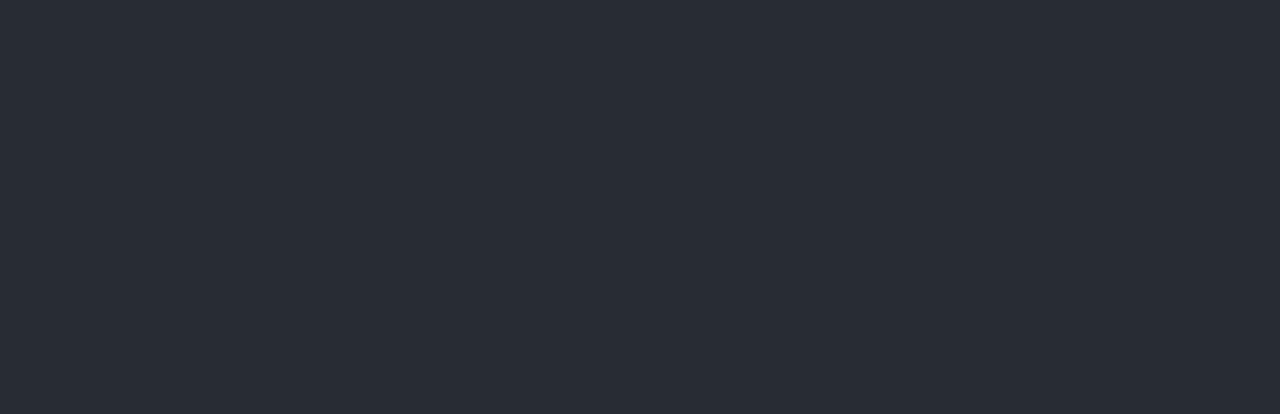
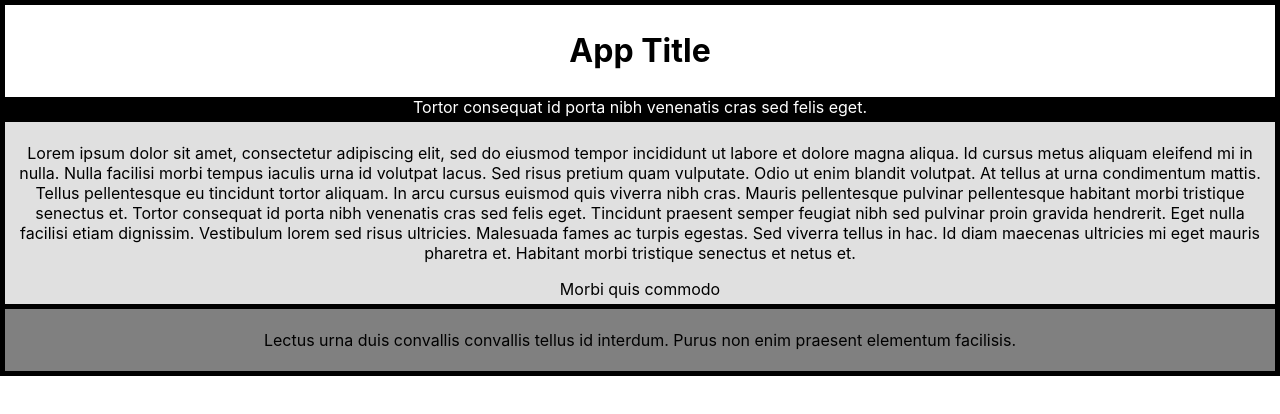
Before and after one commit to Lmcmaaser/my-garden-v1, a React (Create React App) app: page / in a window 1280 px wide. Shown: the top 414 px of the page. Built offline with nearby package versions, Linux system fonts and the light colour scheme.

Commit message:
home page wireframe

```diff
--- a/src/App.css
+++ b/src/App.css
@@ -1,38 +1,34 @@
 .App {
-  text-align: center;
+    text-align: center;
+    background-color: black;
+    padding: 5px;
 }
 
-.App-logo {
-  height: 40vmin;
-  pointer-events: none;
+header {
+    background-color: white;
+    text-align: center;
+    padding: 5px;
 }
 
-@media (prefers-reduced-motion: no-preference) {
-  .App-logo {
-    animation: App-logo-spin infinite 20s linear;
-  }
+nav {
+    text-align: center;
+    color: white;
+}
+.main_content {
+    background-color: #E0E0E0;
+    text-align: center;
+    margin-top: 5px;
+    padding: 5px;
 }
 
-.App-header {
-  background-color: #282c34;
-  min-height: 100vh;
-  display: flex;
-  flex-direction: column;
-  align-items: center;
-  justify-content: center;
-  font-size: calc(10px + 2vmin);
-  color: white;
+footer {
+  margin-top: 5px;
+  padding: 5px;
+  background-color: grey;
 }
 
-.App-link {
-  color: #61dafb;
+
+/*desktop view*/
+@media screen and (min-width: 600px) {
+
 }
-
-@keyframes App-logo-spin {
-  from {
-    transform: rotate(0deg);
-  }
-  to {
-    transform: rotate(360deg);
-  }
-}
--- a/src/App.js
+++ b/src/App.js
@@ -4,10 +4,25 @@ import './App.css';
 function App() {
   return (
     <div className="App">
-      <header className="App-header">
-        <main className="Content">
+        <header>
+            <h1>App Title</h1>
+        </header>
+        <nav>
+            Tortor consequat id porta nibh venenatis cras sed felis eget.
+        </nav>
+        <main className="main_content" role="main">
+            <p>
+                Lorem ipsum dolor sit amet, consectetur adipiscing elit, sed do eiusmod tempor incididunt ut labore et dolore magna aliqua. Id cursus metus aliquam eleifend mi in nulla. Nulla facilisi morbi tempus iaculis urna id volutpat lacus. Sed risus pretium quam vulputate. Odio ut enim blandit volutpat. At tellus at urna condimentum mattis. Tellus pellentesque eu tincidunt tortor aliquam. In arcu cursus euismod quis viverra nibh cras. Mauris pellentesque pulvinar pellentesque habitant morbi tristique senectus et. Tortor consequat id porta nibh venenatis cras sed felis eget. Tincidunt praesent semper feugiat nibh sed pulvinar proin gravida hendrerit. Eget nulla facilisi etiam dignissim. Vestibulum lorem sed risus ultricies. Malesuada fames ac turpis egestas. Sed viverra tellus in hac. Id diam maecenas ultricies mi eget mauris pharetra et. Habitant morbi tristique senectus et netus et.
+            </p>
+            <div>
+                Morbi quis commodo
+            </div>
         </main>
-      </header>
+        <footer>
+            <p>
+                Lectus urna duis convallis convallis tellus id interdum. Purus non enim praesent elementum facilisis.
+            </p>
+        </footer>
     </div>
   );
 }
--- a/src/index.css
+++ b/src/index.css
@@ -1,3 +1,7 @@
+* {
+  box-sizing: border-box;
+}
+
 body {
   margin: 0;
   font-family: -apple-system, BlinkMacSystemFont, 'Segoe UI', 'Roboto', 'Oxygen',
```
Also changed, not shown: 2 other files (tests, documents, lock files or other folders).
